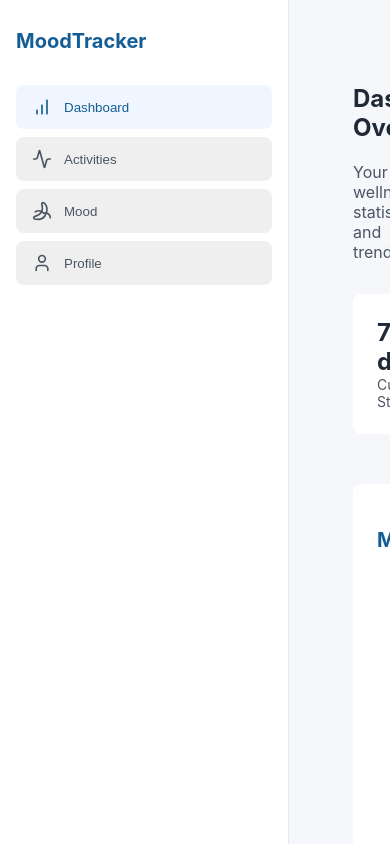
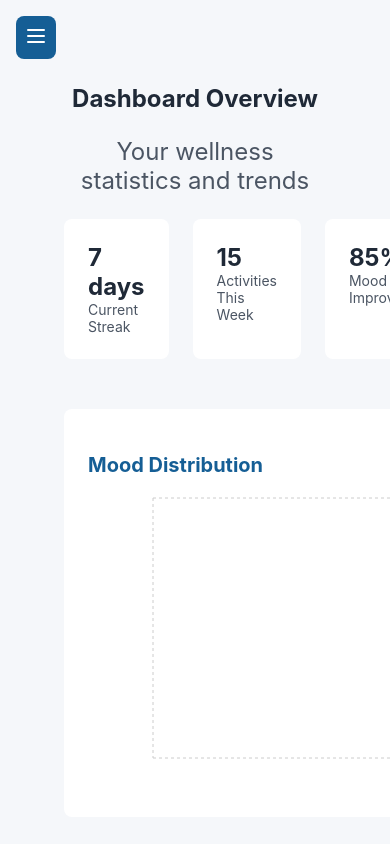
Before and after one commit to aryanballani/MoodFlow, a React (Create React App) app in the folder client/: page /dashboard in a window 390 px wide. Shown: the top 844 px of the page. Built offline with nearby package versions, Linux system fonts and the light colour scheme.

Commit message:
Made-sidebar-responsive

```diff
--- a/client/src/components/sidebar.js
+++ b/client/src/components/sidebar.js
@@ -1,11 +1,12 @@
-import React from 'react';
+import React, { useState, useEffect } from 'react';
 import { useNavigate, useLocation } from 'react-router-dom';
-import { Banana, Activity, BarChart, User } from 'lucide-react';
+import { Banana, Activity, BarChart, User, Menu, X } from 'lucide-react';
 import '../styles/sidebar.css';
 
 const Sidebar = () => {
   const navigate = useNavigate();
   const location = useLocation();
+  const [isOpen, setIsOpen] = useState(window.innerWidth > 768);
   const currentPath = location.pathname.split('/')[1] || 'dashboard';
 
   const sidebarItems = [
@@ -15,14 +16,44 @@ const Sidebar = () => {
     { id: 'profile', icon: User, label: 'Profile', path: '/profile' },
   ];
 
+  // Handle window resize
+  useEffect(() => {
+    const handleResize = () => {
+      setIsOpen(window.innerWidth > 768);
+    };
+
+    window.addEventListener('resize', handleResize);
+    return () => window.removeEventListener('resize', handleResize);
+  }, []);
+
   const handleNavigation = (path) => {
     navigate(path);
+    if (window.innerWidth <= 768) {
+      setIsOpen(false);
+    }
+  };
+
+  const toggleSidebar = () => {
+    setIsOpen(!isOpen);
   };
 
   return (
-    <div className="sidebar">
+    <div className="sidebar-container">
+      {/* Toggle Button */}
+      <button className="sidebar-toggle" onClick={toggleSidebar}>
+        {isOpen ? <X size={24} /> : <Menu size={24} />}
+      </button>
+
+      {/* Overlay for mobile */}
+      <div
+        className={`sidebar-overlay ${isOpen ? 'open' : ''}`}
+        onClick={() => setIsOpen(false)}
+      />
+
+      {/* Sidebar */}
+      <div className={`sidebar ${isOpen ? 'open' : ''}`}>
         <div className="sidebar-header">
-        <h1>MoodTracker</h1>
+          <h1>Moody</h1>
         </div>
         <nav className="sidebar-nav">
           {sidebarItems.map(({ id, icon: Icon, label, path }) => (
@@ -37,6 +68,7 @@ const Sidebar = () => {
           ))}
         </nav>
       </div>
+    </div>
   );
 };
 
--- a/client/src/styles/Dashboard.css
+++ b/client/src/styles/Dashboard.css
@@ -47,7 +47,11 @@
 
 /* Welcome Header */
 .welcome-header {
-  margin-bottom: 2rem;
+  color: #155E95;
+  font-size: 1.5rem;
+  margin-bottom: 0.5rem;
+  margin-top: 0rem;
+  text-align: center;
 }
 
 .welcome-header h2 {
--- a/client/src/styles/sidebar.css
+++ b/client/src/styles/sidebar.css
@@ -1,6 +1,10 @@
 @import url(./variables.css);
 
 /* Sidebar Styles */
+.sidebar-container {
+  position: relative;
+}
+
 .sidebar {
   width: 256px;
   background-color: var(--color-white);
@@ -8,10 +12,18 @@
   padding: 1rem;
   min-height: 100vh;
   height: auto;
+  transition: transform 0.3s ease;
+  position: fixed;
+  top: 0;
+  left: 0;
+  z-index: 50;
 }
 
 .sidebar-header {
   margin-bottom: 2rem;
+  display: flex;
+  justify-content: space-between;
+  align-items: center;
 }
 
 .sidebar-header h1 {
@@ -53,3 +65,76 @@
   width: 1.25rem;
   height: 1.25rem;
 }
+
+/* Toggle button styles */
+.sidebar-toggle {
+  display: none;
+  position: fixed;
+  top: 1rem;
+  left: 1rem;
+  z-index: 60;
+  padding: 0.5rem;
+  background-color: #155E95;
+  border: none;
+  border-radius: 0.5rem;
+  color: white;
+  cursor: pointer;
+}
+
+/* Overlay for mobile */
+.sidebar-overlay {
+  display: none;
+  position: fixed;
+  top: 0;
+  left: 0;
+  right: 0;
+  bottom: 0;
+  background-color: rgba(0, 0, 0, 0.5);
+  z-index: 40;
+}
+
+/* Responsive styles */
+@media (max-width: 768px) {
+  .sidebar-toggle {
+    display: block;
+  }
+
+  .sidebar {
+    transform: translateX(-100%);
+  }
+
+  .sidebar.open {
+    transform: translateX(0);
+  }
+
+  .sidebar-overlay.open {
+    display: block;
+  }
+
+  /* Add margin to main content when sidebar is closed */
+  .main-content {
+    margin-left: 0;
+  }
+
+.sidebar-header {
+  margin-bottom: 2rem;
+  display: flex;
+  justify-content: space-between;
+  align-items: center;
+  margin-top: 2rem;
+}
+
+.sidebar-header h1 {
+  font-size: 1.25rem;
+  font-weight: bold;
+  color: #155E95;
+}
+
+}
+
+/* Add margin to main content when sidebar is open on desktop */
+@media (min-width: 769px) {
+  .main-content {
+    margin-left: 256px;
+  }
+}
```
Lines whose indentation alone changed are shown as unchanged.
